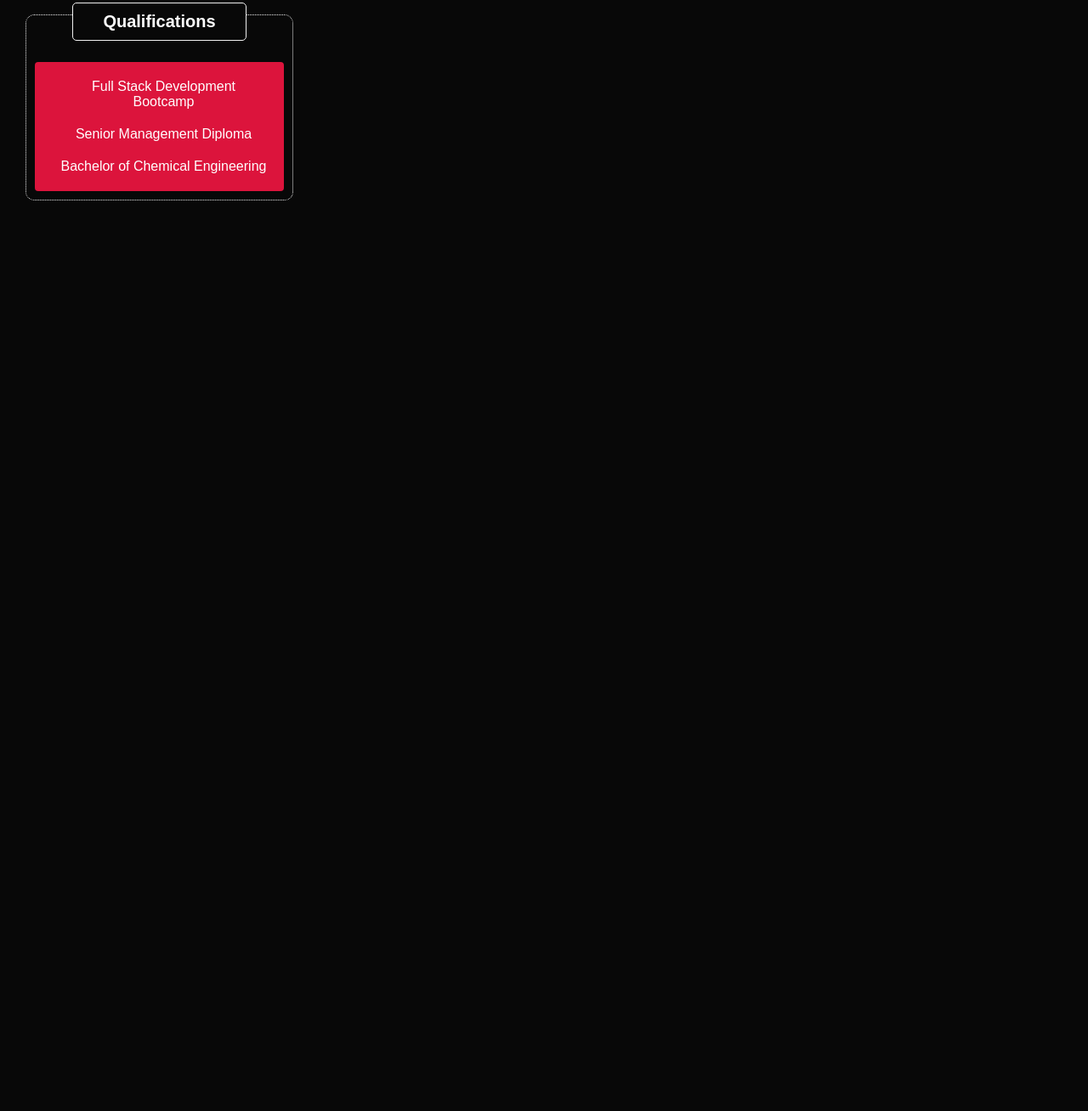
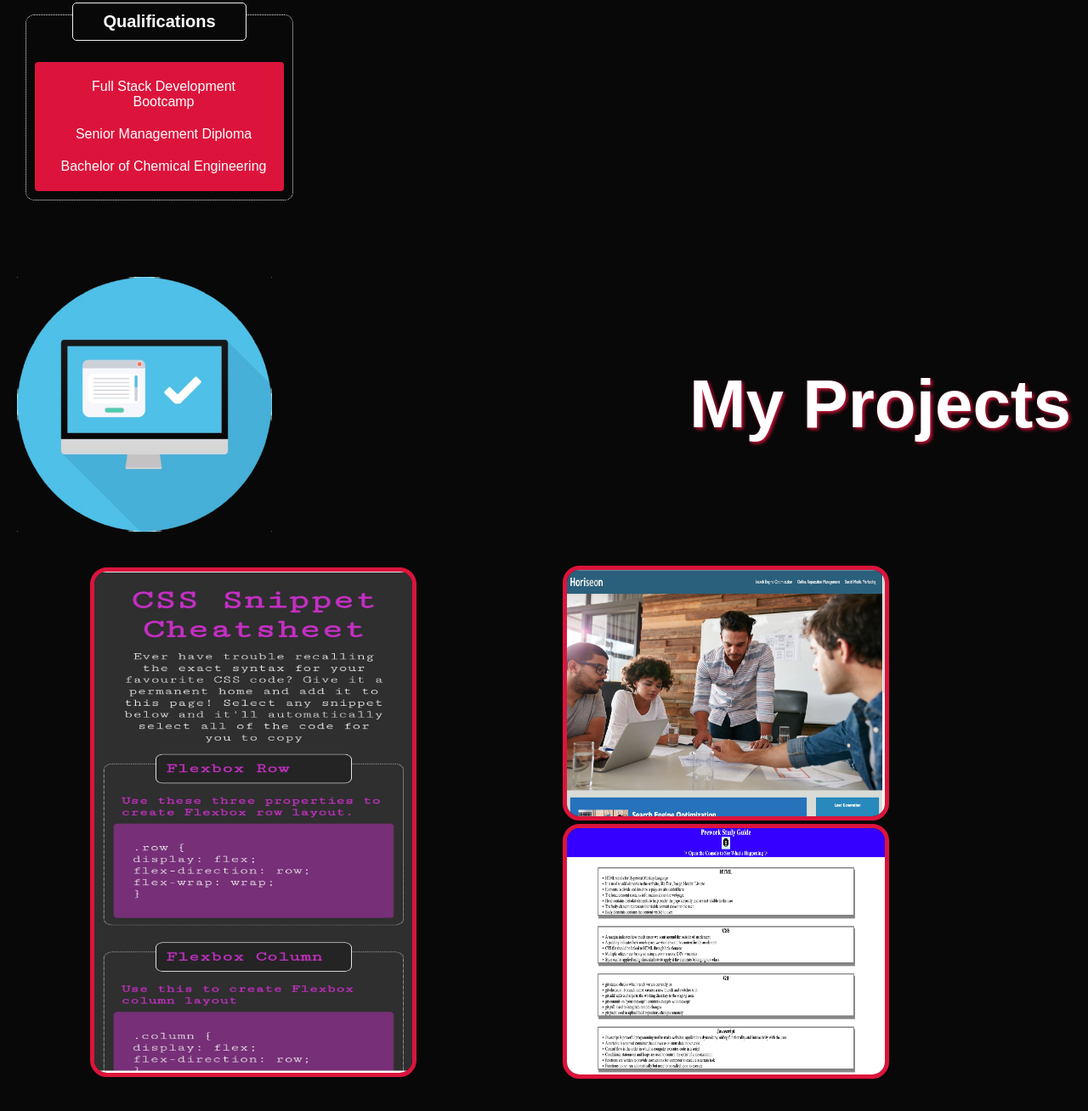
Before and after one commit to sanjaybenu/my-profile, a plain HTML site: page index.html in a window 1280 px wide. Shown: the part 1638-2946 px from the top of the page at 85% size. Before the commit the page ends 1924 px from the top, so only its background shows below. Drawn offline with Linux system fonts and the light colour scheme.

Commit message:
added apps section to the code

```diff
--- a/index.html
+++ b/index.html
@@ -86,5 +86,25 @@
       </ul>
 
     </div>
+  </div>
+
+  <!-------------------- Apps ----------------------->
+  <div class="apps">
+
+    <img src="assets/icon.png" alt="icon for app development" id="app-icon">
+    <h1 id="apps">My Projects</h1>
+  </div>
+  <div class="app-image-main">
+    <a href="https://sanjaybenu.github.io/css-snippets-card/" target="_blank"><img src="assets/project1.jpg"
+        alt="CSS Snippets App" id="cssapp1"></a>
+    <div class="moreapps">
+      <a href=" https://sanjaybenu.github.io/refactored-horison-website/" target="_blank"><img src="assets/project2.jpg"
+          alt="CSS Snippets App" id="cssapp2"></a>
+      <a href="https://sanjaybenu.github.io/prework-study-guide1/" target="_blank"><img src="assets/project3.jpg"
+          alt="CSS Snippets App" id="cssapp3"></a>
+    </div>
+  </div>
 
 </body>
+
+</html>
--- a/style.css
+++ b/style.css
@@ -237,6 +237,84 @@ li {
 
 }
 
+/*          Apps Section               */
+
+.apps {
+
+    display: flex;
+    flex-direction:row;
+    justify-content:space-between;
+    align-items:center;
+    margin: 40px 20px;
+
+}
+
+
+#app-icon {
+
+    width: 80px;
+    height: 80px;
+}
+
+.apps h1 {
+
+    font-size: 30px;
+    margin: 0;
+    padding: 0;
+
+
+}
+
+.apps h1 {
+
+    text-shadow: 2px 2px 4px crimson;
+}
+
+.app-image-main {
+
+    display: flex;
+    flex-direction:row;
+    justify-content:space-around;
+    align-items:center;
+    margin: 40px 20px;
+
+}
+
+#cssapp1 {
+    width: 40vw;
+    height: 440px;
+    border:5px crimson solid;
+    border-radius: 20px;
+}
+
+.moreapps {
+
+    display:flex;
+    flex-direction: column;
+    justify-content: space-evenly;
+    width: 40vw;
+    margin:0;
+
+}
+
+#cssapp2 {
+
+    width: 40vw;
+    height:220px;
+    border:5px crimson solid;
+    border-radius: 20px;
+
+}
+
+#cssapp3 {
+
+    width: 40vw;
+    height: 220px;
+    border:5px crimson solid;
+    border-radius: 20px;
+}
+
+
 @media screen and (min-width: 1060px) {
 
     #header {
@@ -295,4 +373,49 @@ li {
        height: 400px;
        border-radius: 0px;
     }
+
+    #cssapp1 {
+        width: 30vw;
+        height: 600px;
+        border:5px crimson solid;
+        border-radius: 20px;
+    }
+
+    #cssapp2 {
+
+        width: 30vw;
+        height:300px;
+        border:5px crimson solid;
+        border-radius: 20px;
+
+    }
+
+    #cssapp3 {
+
+        width: 30vw;
+        height: 300px;
+        border:5px crimson solid;
+        border-radius: 20px;
+    }
+
+    #app-icon {
+
+        width: 300px;
+        height: 300px;
+    }
+
+    .apps h1 {
+
+        font-size: 80px;
+        margin: 0;
+        padding: 0;
+
+
+    }
+
+    .apps h1 {
+
+        text-shadow: 2px 2px 4px crimson;
+    }
+
 }
```
Lines whose indentation alone changed are shown as unchanged.
